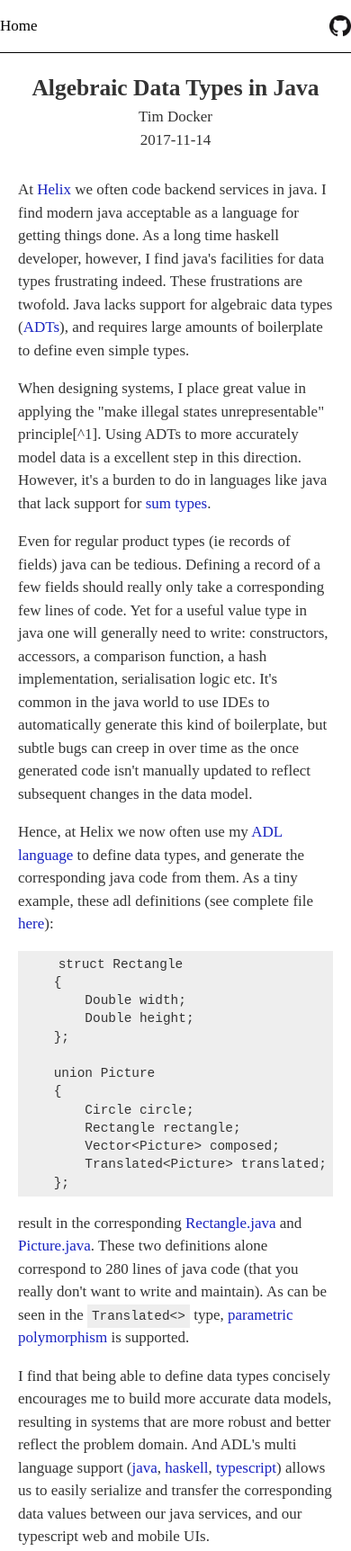
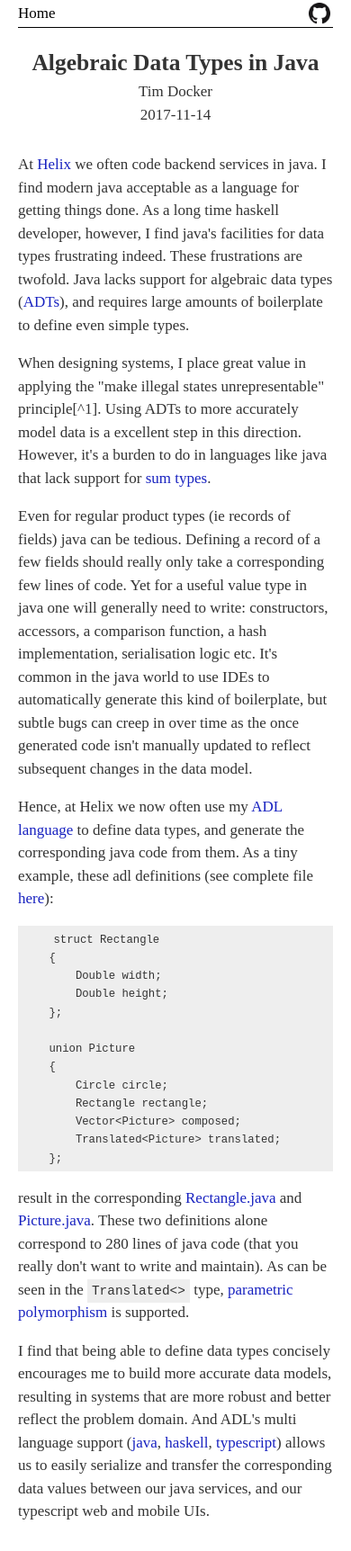
Before and after one commit to timbod7/twdkz-blog, a plain HTML site: page docs/posts/2017-11-14-adl-java.html in a window 390 px wide. Shown: the top 1724 px of the page at 90% size. Drawn offline with Linux system fonts and the light colour scheme; a web font is replaced by a local one.

Commit message:
css tweaks for mobile

```diff
--- a/docs/atom/all.xml
+++ b/docs/atom/all.xml
@@ -2,7 +2,7 @@
 <feed xmlns="http://www.w3.org/2005/Atom">
     <title>Tim Docker</title>
     <link href="https://tim.dockerz.net/atom.xml" rel="self" type="application/rss+xml" />
-  <updated>2020-04-05T02:32:55Z</updated>
+  <updated>2020-04-05T11:57:40Z</updated>
   <author>
       <name>Tim Docker</name>
   </author>
--- a/docs/css/style.css
+++ b/docs/css/style.css
@@ -110,13 +110,14 @@ strong{
 }
 pre,code{
     font-family:"Iosevka Terminal","Ubuntu Mono",monospace;
-    font-size:0.85rem;
+    font-size:85%;
     line-height:1.4;
     background-color:#eee;
     padding: 5px;
 }
 pre{
-    overflow-x:auto
+    white-space: pre-wrap;
+    overflow-x:auto;
 }
 table{
     border-spacing:0;
@@ -165,8 +166,7 @@ body {
 }
 
 .header-content {
-  left-margin: var(--page-margin);
-  right-margin: var(--page-margin);
+  margin: 0px var(--page-margin) 0px;
   max-width: var(--page-max-width);
   width: 100%;
   justify-content: center;
@@ -174,6 +174,13 @@ body {
   display: flex;
   justify-content: space-between;
   align-items: center;
+}
+
+.github-link {
+}
+
+.github-link img {
+  margin: 3px;
 }
 
 
--- a/docs/posts/2017-11-14-adl-java.html
+++ b/docs/posts/2017-11-14-adl-java.html
@@ -20,7 +20,7 @@
         </nav>
 
         <div class="right-sidebar">
-            <a class="ext-link" href="https://github.com/timbod7">
+            <a class="github-link" href="https://github.com/timbod7">
             <img src="/images/github-logo.png" height=24 alt="Github Profile"/>
         </a>
     </div>
--- a/site/css/style.css
+++ b/site/css/style.css
@@ -110,13 +110,14 @@ strong{
 }
 pre,code{
     font-family:"Iosevka Terminal","Ubuntu Mono",monospace;
-    font-size:0.85rem;
+    font-size:85%;
     line-height:1.4;
     background-color:#eee;
     padding: 5px;
 }
 pre{
-    overflow-x:auto
+    white-space: pre-wrap;
+    overflow-x:auto;
 }
 table{
     border-spacing:0;
@@ -165,8 +166,7 @@ body {
 }
 
 .header-content {
-  left-margin: var(--page-margin);
-  right-margin: var(--page-margin);
+  margin: 0px var(--page-margin) 0px;
   max-width: var(--page-max-width);
   width: 100%;
   justify-content: center;
@@ -174,6 +174,13 @@ body {
   display: flex;
   justify-content: space-between;
   align-items: center;
+}
+
+.github-link {
+}
+
+.github-link img {
+  margin: 3px;
 }
 
 
```
Also changed, not shown: docs/index.html (+1 -1 lines), docs/posts/2011-11-21-cabal-version-access.html (+1 -1 lines), docs/posts/2011-11-29-hbeat-lives.html (+1 -1 lines), docs/posts/2011-12-21-ghc-on-rhel65.html (+1 -1 lines), docs/posts/2012-05-10-composable-value-editors.html (+1 -1 lines), docs/posts/2012-09-16-composable-value-editor-code.html (+1 -1 lines), docs/posts/2013-05-31-data-analysis-with-monoids.html (+1 -1 lines), docs/posts/2013-11-04-cabal-version-consistency.html (+1 -1 lines), docs/posts/2014-06-26-teenage-haskell.html (+1 -1 lines), docs/posts/2014-09-06-chart-api.html (+1 -1 lines), docs/posts/2015-02-25-ghc-yosemite.html (+1 -1 lines), docs/posts/2016-05-16-voteflux-spec.html (+1 -1 lines), docs/posts/2019-09-17-hadl-haskell.html (+1 -1 lines), site/templates/header.html (+1 -1 lines).
